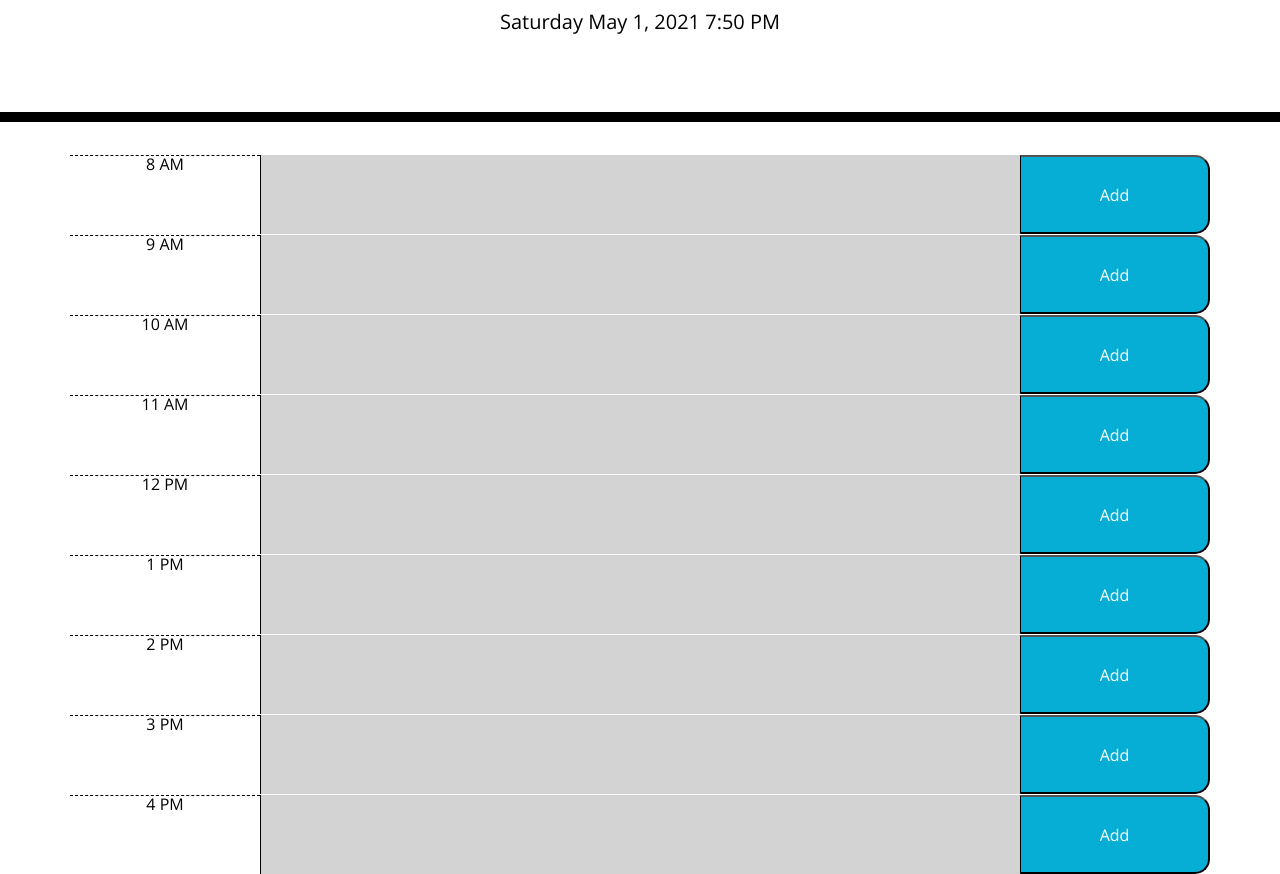
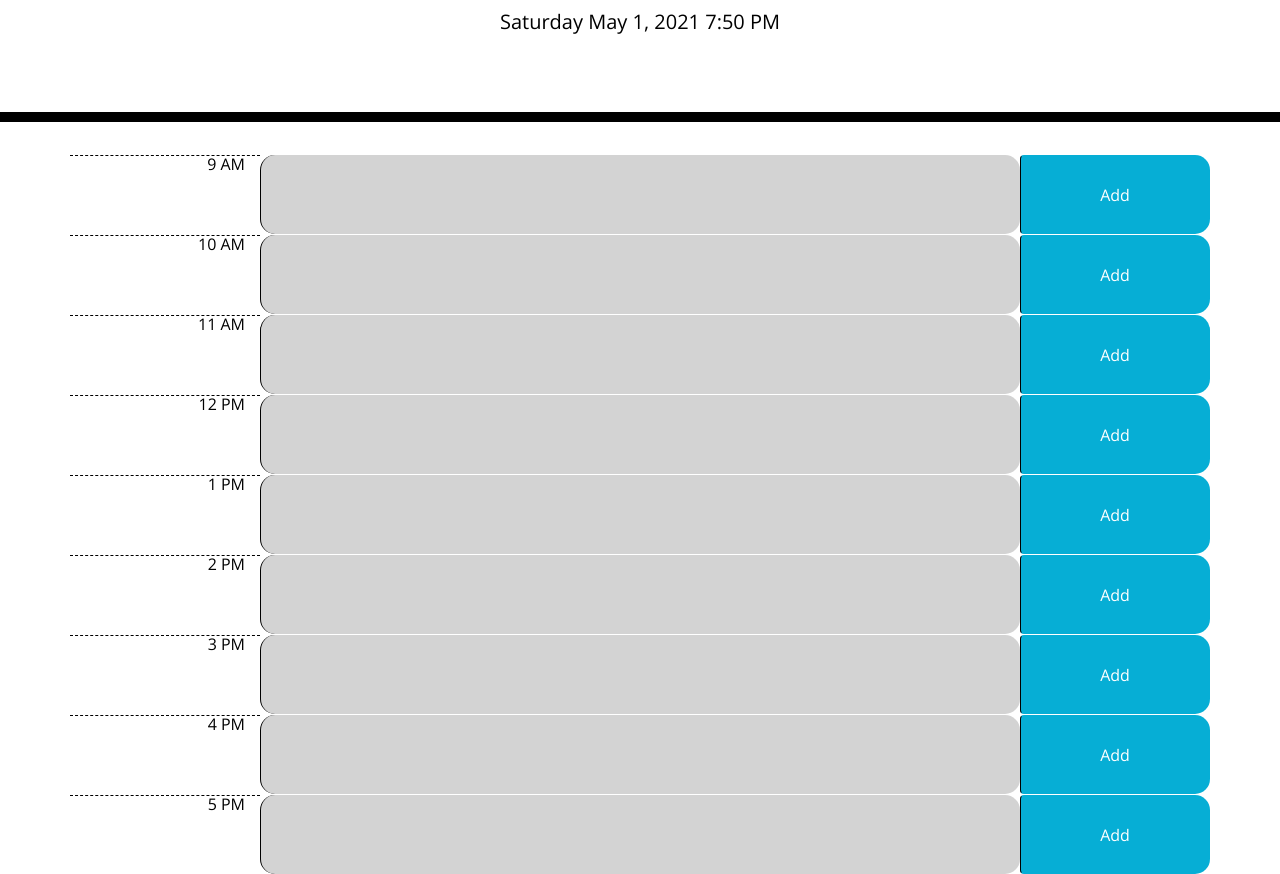
Before and after one commit to Jimmant91/Workday-Scheduler, a plain HTML site: page index.html in a window 1280 px wide. Shown: the part 182-1056 px from the top of the page. Drawn offline with nearby package versions, Linux system fonts and the light colour scheme.

Commit message:
added all html bootstrap for grid

```diff
--- a/assets/script.js
+++ b/assets/script.js
@@ -2,47 +2,110 @@
 var currentDay = moment().format("dddd LL LT");
 $("#currentDay").append(currentDay);
 
-// possible grid container
-for (var i = 0; i < 9; i++) {
-    $('.container').append(
-        $(`<div id="row-0${i+1}"class="row time-block">
+///////////////////////////////////////////////////////////////
 
-            <div id="time-0${i+1}"
-            class="col-2 hour">
-            </div>
+// below is an example of how to create the grid through jquery
+// this option was less understandable to me
 
-            <textarea id="text-0${i+1}"
-            class="col-8">
-            </textarea>
+// for (var i = 0; i < 9; i++) {
+//     $('.container').append(
+//         $(`<div id="row-0${i+1}"class="row time-block">
 
-            <button class="col-2 saveBtn">Add</button>
+//             <div id="time-0${i+1}"
+//             class="col-2 hour">
+//             </div>
 
-        </div>`))
+//             <textarea id="text-0${i+1}"
+//             class="col-8">
+//             </textarea>
+
+//             <button class="col-2 saveBtn">Add</button>
+
+//         </div>`))
+// }
+///////////////////////////////////////////////////////////////
+
+
+// Empty array for times
+var timesList = [];
+
+// Variable for each hour element
+var hours = $(".hour");
+
+// Variable for current hour
+var currentHour = moment().format("HH");
+
+// Add hours from planner to a list
+// That way I have something to iterate over
+for (var i=0; i<hours.length; i++) {
+    var hourText = $(hours[i]).text();
+    timesList.push(hourText);
 }
 
-var saveBtn = $('.row').children('.saveBtn')
+// Variable for each time block element
+var timeBlock = $(".time-block");
 
-//adding hours to the time column
+// Empty array for textarea id's
+// Will use to assign class based on index
+var timeBlockList = [];
 
-for (var index = 8; index < 17; index++) {
-    if (index < 12) {
-        $('.row').children('.hour').eq(index - 8).text(`${index} AM`)
-    } else if (index === 12) {
-        $('.row').children('.hour').eq(index - 8).text(`${index} PM`)
+// Add textarea id's to empty array for comparison later
+for (var i=0; i<timeBlock.length; i++) {
+    var timeBlockText = timeBlock[i].id;
+    timeBlockList.push(timeBlockText);
+}
+
+
+// Now do a for loop to compare the array of times to the current time
+// Change the class of the given id based on the time condition
+for (var i=0; i<timesList.length; i++) {
+    var militaryTime = moment(timesList[i], "h A").format("HH");
+    if (militaryTime < currentHour) {
+        $("#" + timeBlockList[i]).addClass("past");
+    } else if (militaryTime === currentHour) {
+        $("#" + timeBlockList[i]).addClass("present");
     } else {
-        $('.row').children('.hour').eq(index - 8).text(`${index - 12} PM`)
+        $("#" + timeBlockList[i]).addClass("future");
     }
-    if (index == moment().format('H')) {
-        $('textarea').eq(index - 8).addClass('present')
-    } else if (index < moment().format('H')) {
-        $('textarea').eq(index - 8).addClass('past')
-    } else {
-        $('textarea').eq(index - 8).addClass('future')
+}
+
+
+// Okay, let's get to storing our data locally so it persists
+
+// Select the save buttons
+var saveBtn = $(".saveBtn");
+
+var inputStorageObject = {};
+
+// var inputText = $(this).parent().children("textarea").val();
+// var inputIdText = $(this).parent().children("textarea").attr("id");
+
+// Add event listener for save button
+// Store the text in a key:value pair >> key = id of textarea element  & value = text input
+saveBtn.on("click", function(event) {
+    event.preventDefault();
+    var inputText = $(this).parent().children("textarea").val();
+    var inputIdText = $(this).parent().children("textarea").attr("id");
+    inputStorageObject[inputIdText] = inputText;
+    localStorage.setItem("stored-text", JSON.stringify(inputStorageObject));
+});
+
+function init() {
+    var storedData = JSON.parse(localStorage.getItem("stored-text"));
+
+    if (storedData !== null) {
+        inputStorageObject = storedData;
+
+        var storedObject = Object.entries(inputStorageObject);
+
+        for (var i=0; i<storedObject.length; i++) {
+            var idInsert = storedObject[i][0];
+            var textInsert = storedObject[i][1];
+            $("#"+idInsert).text(textInsert);
+        }
     }
-    $(`#text-0${index - 7}`).text(localStorage.getItem(`text-0${index - 7}`))
+
 }
-saveBtn.on('click', function () {
-    var textEl = $(this.parentNode).children('.col-md-10').attr('id');
-    var textToStorage = $(this.parentNode).children('.col-md-10').val();
-    localStorage.setItem(textEl, textToStorage)
-})
+
+
+init();
--- a/index.html
+++ b/index.html
@@ -30,6 +30,52 @@
     </header>
     <div class="container container-fluid">
 
+      <div class="row justify-content-center">
+        <div class="col-2 text-right hour">9 AM</div>
+        <textarea id="hour9" class="col-8 time-block"></textarea>
+        <button type="button" class="btn col-2 saveBtn">Add</button>
+      </div>
+      <div class="row justify-content-center">
+        <div class="col-2 text-right hour">10 AM</div>
+        <textarea id="hour10" class="col-8 time-block"></textarea>
+        <button type="button" class="btn col-2 saveBtn">Add</button>
+      </div>
+      <div class="row justify-content-center">
+        <div class="col-2 text-right hour">11 AM</div>
+        <textarea id="hour11" class="col-8 time-block"></textarea>
+        <button type="button" class="btn col-2 saveBtn">Add</button>
+      </div>
+      <div class="row justify-content-center">
+        <div class="col-2 text-right hour">12 PM</div>
+        <textarea id="hour12" class="col-8 time-block"></textarea>
+        <button type="button" class="btn col-2 saveBtn">Add</button>
+      </div>
+      <div class="row justify-content-center">
+        <div class="col-2 text-right hour">1 PM</div>
+        <textarea id="hour13" class="col-8 time-block"></textarea>
+        <button type="button" class="btn col-2 saveBtn">Add</button>
+      </div>
+      <div class="row justify-content-center">
+        <div class="col-2 text-right hour">2 PM</div>
+        <textarea id="hour14" class="col-8 time-block"></textarea>
+        <button type="button" class="btn col-2 saveBtn">Add</button>
+      </div>
+      <div class="row justify-content-center">
+        <div class="col-2 text-right hour">3 PM</div>
+        <textarea id="hour15" class="col-8 time-block"></textarea>
+        <button type="button" class="btn col-2 saveBtn">Add</button>
+      </div>
+      <div class="row justify-content-center">
+        <div class="col-2 text-right hour">4 PM</div>
+        <textarea id="hour16" class="col-8 time-block"></textarea>
+        <button type="button" class="btn col-2 saveBtn">Add</button>
+      </div>
+      <div class="row justify-content-center">
+        <div class="col-2 text-right hour">5 PM</div>
+        <textarea id="hour17" class="col-8 time-block"></textarea>
+        <button type="button" class="btn col-2 saveBtn">Add</button>
+      </div>
+
     </div>
 
     <script src="https://cdnjs.cloudflare.com/ajax/libs/jquery/3.2.1/jquery.min.js"></script>
```
